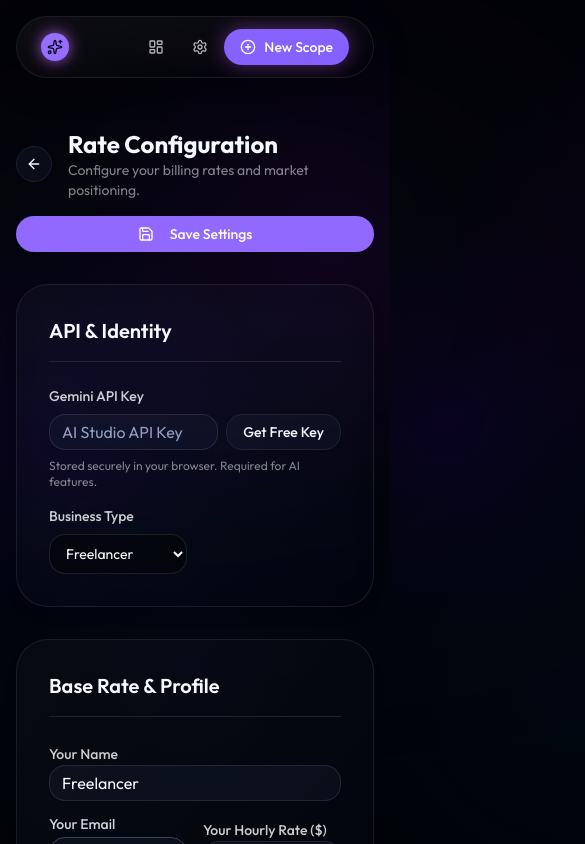
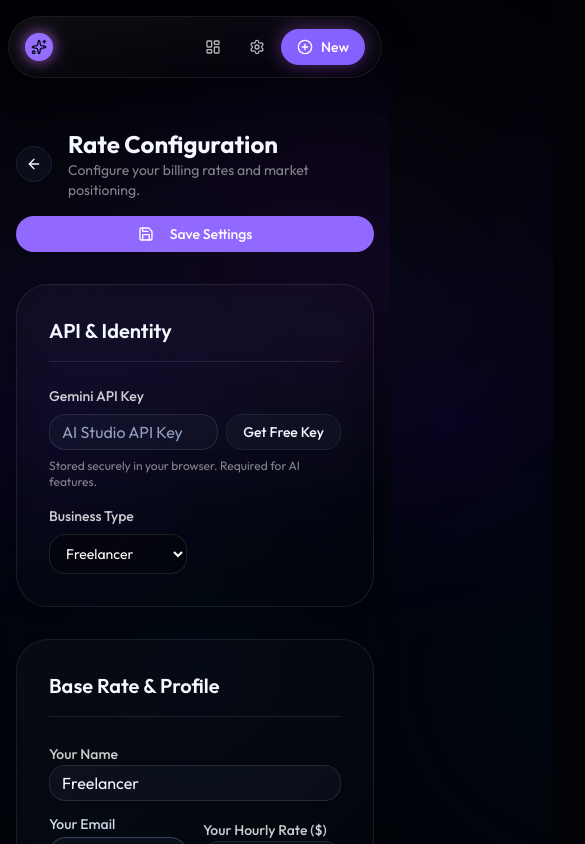
Before and after one commit to Mr-khan-1/ScopeSync, a Next.js app: page /settings/rates in a window 390 px wide. Shown: the top 844 px of the page, 585 px wide, since content can reach past the window. Built offline with nearby package versions, Linux system fonts and the light colour scheme.

Commit message:
Fix mobile horizontal overflow bug causing nav bar display issues

```diff
--- a/src/app/layout.tsx
+++ b/src/app/layout.tsx
@@ -21,10 +21,10 @@ export default function RootLayout({
     <html lang="en" className="dark">
       <body className={`${outfit.variable} font-sans antialiased min-h-screen flex flex-col overflow-x-hidden`}>
         {/* Floating Navigation */}
-        <div className="fixed top-4 left-0 right-0 z-50 px-4 pointer-events-none animate-in fade-in slide-in-from-top-8 duration-700">
-          <header className="pointer-events-auto mx-auto max-w-5xl glass rounded-full px-6 py-3 flex items-center justify-between">
+        <div className="fixed top-4 left-0 right-0 z-50 px-2 sm:px-4 pointer-events-none animate-in fade-in slide-in-from-top-8 duration-700">
+          <header className="pointer-events-auto mx-auto max-w-5xl glass rounded-full px-4 sm:px-6 py-3 flex items-center justify-between">
             <Link href="/" className="flex items-center gap-2 text-xl font-bold tracking-tight text-white hover:opacity-80 transition-opacity">
-              <div className="bg-primary p-1.5 rounded-full shadow-[0_0_15px_rgba(200,100,255,0.8)] shrink-0">
+              <div className="bg-primary p-1.5 rounded-full shadow-[0_0_15px_rgba(200,100,255,0.8)]">
                 <Sparkles className="w-4 h-4 text-primary-foreground" />
               </div>
               <span className="hidden sm:inline">Scope</span><span className="hidden sm:inline text-primary font-light">Sync</span>
@@ -44,9 +44,10 @@ export default function RootLayout({
                 </div>
               </Link>
               <Link href="/scope/new">
-                <div className="px-4 sm:px-5 py-2 text-sm font-medium text-white bg-primary/90 hover:bg-primary transition-all shadow-[0_0_20px_rgba(200,100,255,0.4)] hover:shadow-[0_0_30px_rgba(200,100,255,0.6)] hover:-translate-y-0.5 flex items-center gap-2 rounded-full">
+                <div className="px-4 sm:px-5 py-2 text-sm font-medium text-white bg-primary/90 hover:bg-primary transition-all shadow-[0_0_20px_rgba(200,100,255,0.4)] hover:shadow-[0_0_30px_rgba(200,100,255,0.6)] hover:-translate-y-0.5 flex items-center gap-2 rounded-full whitespace-nowrap">
                   <PlusCircle className="w-4 h-4" />
-                  <span>New Scope</span>
+                  <span className="hidden sm:inline">New Scope</span>
+                  <span className="sm:hidden">New</span>
                 </div>
               </Link>
             </nav>
--- a/src/app/settings/rates/page.tsx
+++ b/src/app/settings/rates/page.tsx
@@ -82,7 +82,7 @@ export default function RatesSettingsPage() {
 
   return (
     <div className="space-y-12 max-w-5xl mx-auto animate-in fade-in slide-in-from-bottom-8 duration-1000 relative">
-      <div className="absolute top-0 left-1/2 -translate-x-1/2 w-[800px] h-[300px] bg-primary/10 blur-[150px] rounded-full pointer-events-none -z-10 mix-blend-screen opacity-50" />
+      <div className="absolute top-0 left-1/2 -translate-x-1/2 w-[200%] md:w-[800px] h-[300px] bg-primary/10 blur-[100px] md:blur-[150px] rounded-full pointer-events-none -z-10 mix-blend-screen opacity-50" />
 
       <div className="flex flex-col md:flex-row items-start md:items-center justify-between mb-8 gap-4 md:gap-0">
         <div className="flex items-center gap-4">
```
